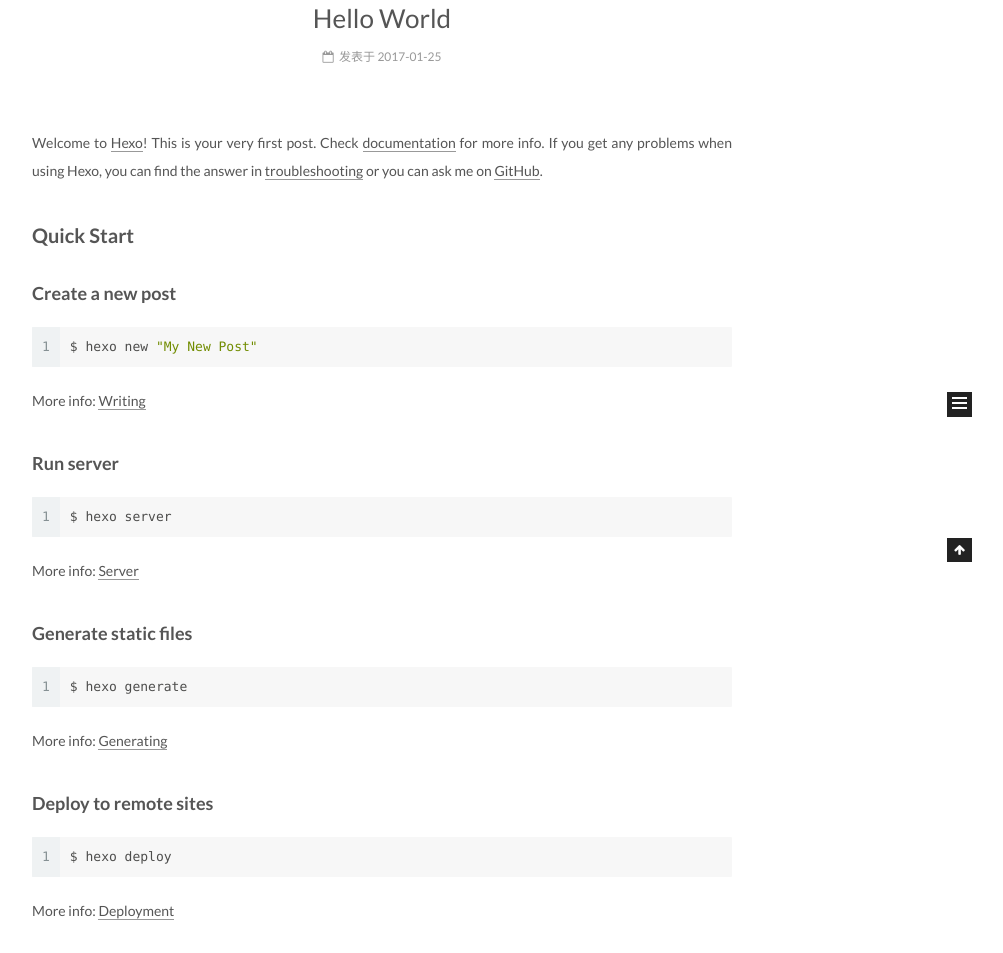
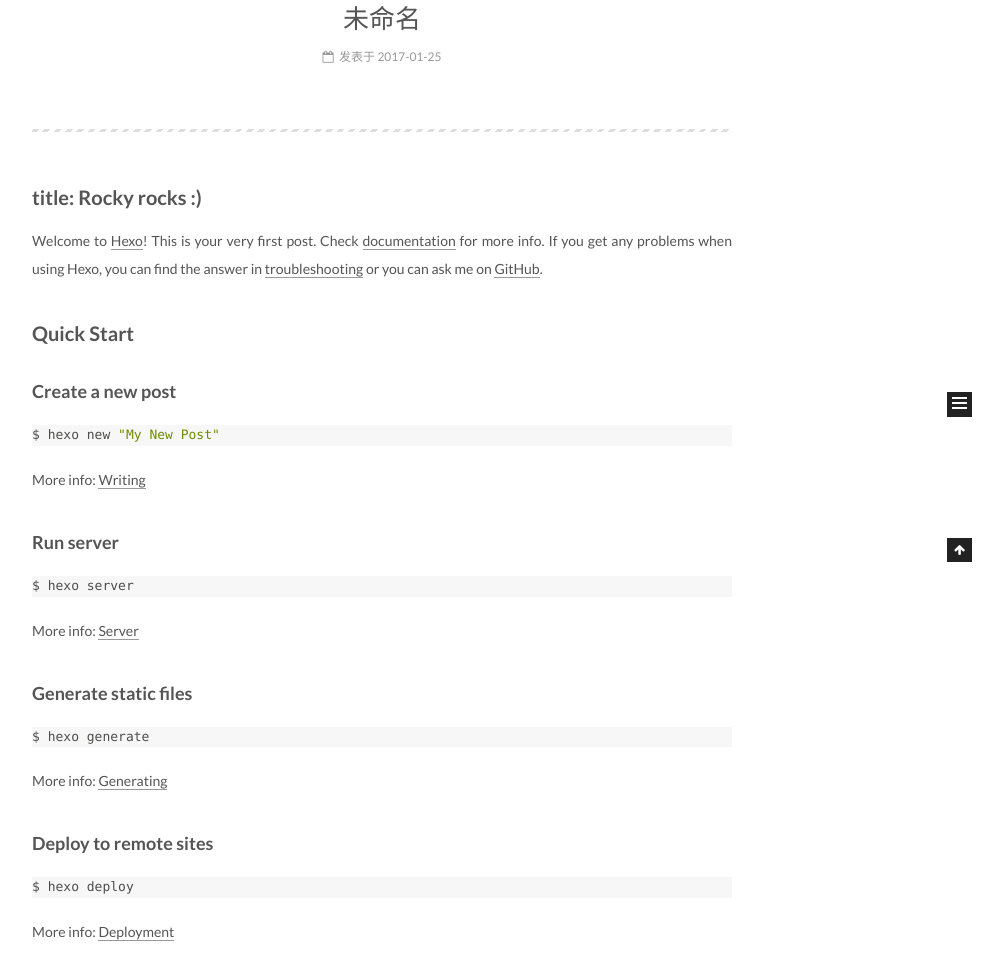
Before and after one commit to wangrocky/wangrocky.github.io, a plain HTML site: page index.html in a window 1280 px wide. Shown: the part 338-1291 px from the top of the page, without its empty margins (258-1261 px from the left). Drawn offline with Linux system fonts and the light colour scheme.

Commit message:
Site updated: 2017-01-25 12:36:31

```diff
--- a/css/main.css
+++ b/css/main.css
@@ -1685,7 +1685,7 @@ pre .javascript .function {
   width: 4px;
   height: 4px;
   border-radius: 50%;
-  background: #fff429;
+  background: #5e12d6;
 }
 .links-of-blogroll {
   font-size: 13px;
--- a/index.html
+++ b/index.html
@@ -267,7 +267,7 @@
 
 
                 <a class="post-title-link" href="/2017/01/25/hello-world/" itemprop="url">
-                  Hello World
+                  未命名
                 </a>
 
 
@@ -321,14 +321,19 @@
 
 
 
-            <p>Welcome to <a href="https://hexo.io/" target="_blank" rel="external">Hexo</a>! This is your very first post. Check <a href="https://hexo.io/docs/" target="_blank" rel="external">documentation</a> for more info. If you get any problems when using Hexo, you can find the answer in <a href="https://hexo.io/docs/troubleshooting.html" target="_blank" rel="external">troubleshooting</a> or you can ask me on <a href="https://github.com/hexojs/hexo/issues" target="_blank" rel="external">GitHub</a>.</p>
-<h2 id="Quick-Start"><a href="#Quick-Start" class="headerlink" title="Quick Start"></a>Quick Start</h2><h3 id="Create-a-new-post"><a href="#Create-a-new-post" class="headerlink" title="Create a new post"></a>Create a new post</h3><figure class="highlight bash"><table><tr><td class="gutter"><pre><div class="line">1</div></pre></td><td class="code"><pre><div class="line">$ hexo new <span class="string">"My New Post"</span></div></pre></td></tr></table></figure>
+            <hr>
+<h2 id="title-Rocky-rocks"><a href="#title-Rocky-rocks" class="headerlink" title="title: Rocky rocks :)"></a>title: Rocky rocks :)</h2><p>Welcome to <a href="https://hexo.io/" target="_blank" rel="external">Hexo</a>! This is your very first post. Check <a href="https://hexo.io/docs/" target="_blank" rel="external">documentation</a> for more info. If you get any problems when using Hexo, you can find the answer in <a href="https://hexo.io/docs/troubleshooting.html" target="_blank" rel="external">troubleshooting</a> or you can ask me on <a href="https://github.com/hexojs/hexo/issues" target="_blank" rel="external">GitHub</a>.</p>
+<h2 id="Quick-Start"><a href="#Quick-Start" class="headerlink" title="Quick Start"></a>Quick Start</h2><h3 id="Create-a-new-post"><a href="#Create-a-new-post" class="headerlink" title="Create a new post"></a>Create a new post</h3><pre><code class="bash">$ hexo new <span class="string">"My New Post"</span>
+</code></pre>
 <p>More info: <a href="https://hexo.io/docs/writing.html" target="_blank" rel="external">Writing</a></p>
-<h3 id="Run-server"><a href="#Run-server" class="headerlink" title="Run server"></a>Run server</h3><figure class="highlight bash"><table><tr><td class="gutter"><pre><div class="line">1</div></pre></td><td class="code"><pre><div class="line">$ hexo server</div></pre></td></tr></table></figure>
+<h3 id="Run-server"><a href="#Run-server" class="headerlink" title="Run server"></a>Run server</h3><pre><code class="bash">$ hexo server
+</code></pre>
 <p>More info: <a href="https://hexo.io/docs/server.html" target="_blank" rel="external">Server</a></p>
-<h3 id="Generate-static-files"><a href="#Generate-static-files" class="headerlink" title="Generate static files"></a>Generate static files</h3><figure class="highlight bash"><table><tr><td class="gutter"><pre><div class="line">1</div></pre></td><td class="code"><pre><div class="line">$ hexo generate</div></pre></td></tr></table></figure>
+<h3 id="Generate-static-files"><a href="#Generate-static-files" class="headerlink" title="Generate static files"></a>Generate static files</h3><pre><code class="bash">$ hexo generate
+</code></pre>
 <p>More info: <a href="https://hexo.io/docs/generating.html" target="_blank" rel="external">Generating</a></p>
-<h3 id="Deploy-to-remote-sites"><a href="#Deploy-to-remote-sites" class="headerlink" title="Deploy to remote sites"></a>Deploy to remote sites</h3><figure class="highlight bash"><table><tr><td class="gutter"><pre><div class="line">1</div></pre></td><td class="code"><pre><div class="line">$ hexo deploy</div></pre></td></tr></table></figure>
+<h3 id="Deploy-to-remote-sites"><a href="#Deploy-to-remote-sites" class="headerlink" title="Deploy to remote sites"></a>Deploy to remote sites</h3><pre><code class="bash">$ hexo deploy
+</code></pre>
 <p>More info: <a href="https://hexo.io/docs/deployment.html" target="_blank" rel="external">Deployment</a></p>
 
 
```
Also changed, not shown: 2017/01/25/hello-world/index.html (+19 -17 lines), archives/2017/01/index.html (+1 -1 lines), archives/2017/index.html (+1 -1 lines), archives/index.html (+1 -1 lines).
